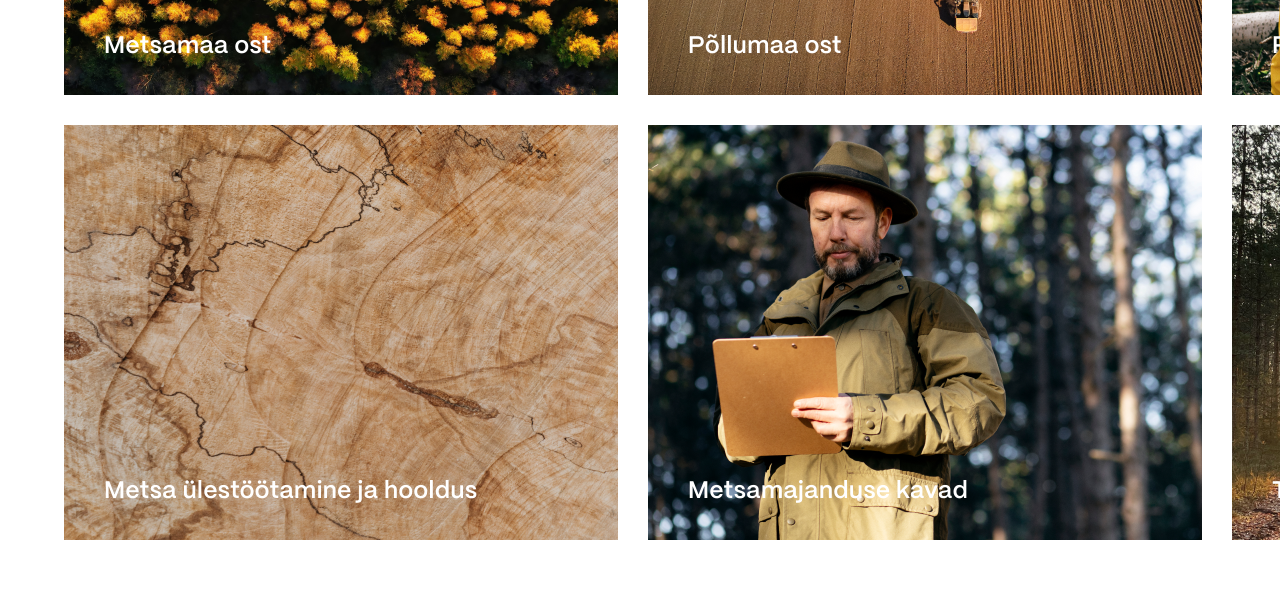
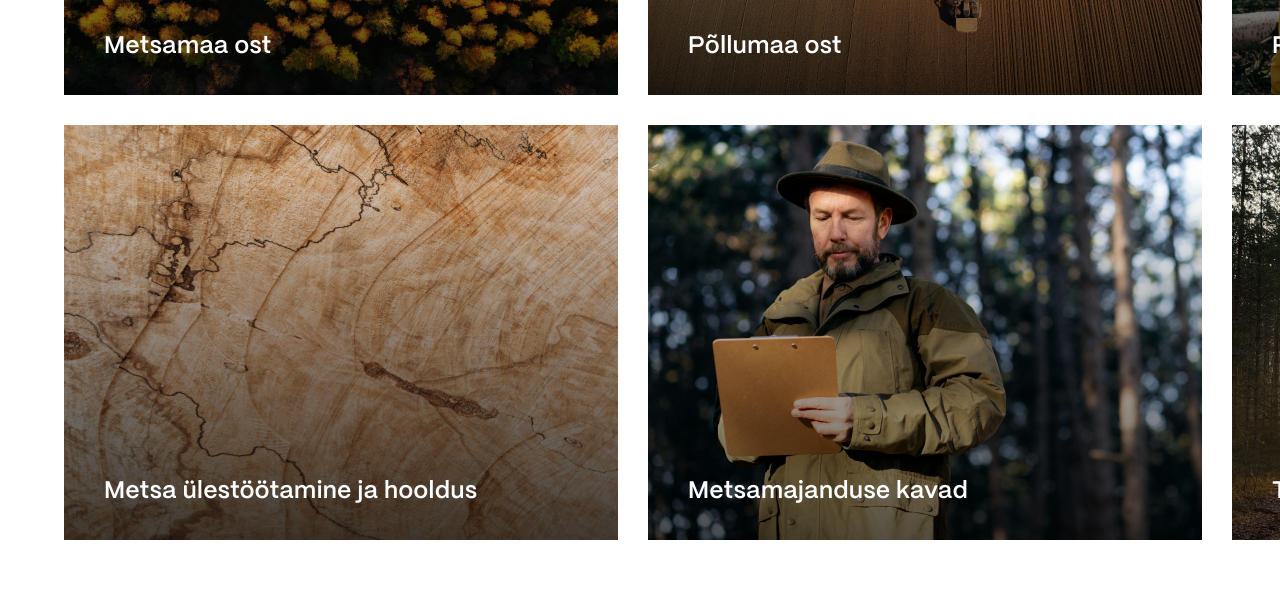
Before and after one commit to deimar10/Eramaa, a Vue app in the folder vue-project-eramaa/: page / in a window 1280 px wide. Shown: the part 1200-1790 px from the top of the page. Built offline with nearby package versions, Linux system fonts and the light colour scheme; some icons are missing.

Commit message:
Made some style adjustments

```diff
--- a/vue-project-eramaa/src/pages/Home.scss
+++ b/vue-project-eramaa/src/pages/Home.scss
@@ -117,10 +117,32 @@ body {
     gap: 30px;
 }
 
+.services-filter-overlay {
+    position: absolute;
+    top: 0;
+    left: 0;
+    width: 100%;
+    height: 100%;
+    background: rgb(0,0,0);
+    background: linear-gradient(0deg, rgba(0, 0, 0, 0.671) 0%, rgba(0, 0, 0, 0) 86%);
+}
+
 .services-grid-item {
     position: relative;
     width: 554px;
     height: 415px;
+    overflow: hidden;
+    cursor: pointer;
+    .service-hover-container {
+        position: absolute;
+        bottom: -100%;
+        right: 30px;
+        transition: bottom 0.5s ease;
+    }
+
+    &:hover .service-hover-container {
+        bottom: 40px;
+    }
 }
 
 .services-heading {
@@ -148,7 +170,7 @@ body {
 .about-grid-container {
     display: grid;
     grid-template-columns: 50% 50%;
-    width: 90%;
+    width: 87.5%;
     margin: 0 auto;
     gap: 30px;
     .about-grid-item {
@@ -201,6 +223,12 @@ body {
     background-repeat: no-repeat;
 }
 
+.join-image-container {
+    position: absolute;
+    top: 103px;
+    right: 100px;
+}
+
 .join-description-container {
     position: absolute;
     bottom: 150px;
--- a/vue-project-eramaa/src/pages/Home.vue
+++ b/vue-project-eramaa/src/pages/Home.vue
@@ -39,39 +39,63 @@
         <div class="services-main-container">
             <div class="grid-container">
                 <div class="services-grid-item">
+                    <div class="services-filter-overlay"></div>
                     <img src="/Images/red-zeppelin-BPoCgY-I4gk-unsplash.png">
                     <div class="services-heading">
                         <h4>Metsamaa ost</h4>
                     </div>
+                    <div class="service-hover-container">
+                        <img src="/Images/Group 51154.svg">
+                    </div>
                 </div>
                 <div class="services-grid-item">
+                    <div class="services-filter-overlay"></div>
                     <img src="/Images/red-zeppelin-wK8FotlDnrc-unsplash.png">
                     <div class="services-heading">
                         <h4>Põllumaa ost</h4>
                     </div>
+                    <div class="service-hover-container">
+                        <img src="/Images/Group 51154.svg">
+                    </div>
                 </div>
                 <div class="services-grid-item">
+                    <div class="services-filter-overlay"></div>
                     <img src="/Images/pexels-karolina-grabowska-4206049.png">
                     <div class="services-heading">
                         <h4>Raieõiguse ost</h4>
                     </div>
+                    <div class="service-hover-container">
+                        <img src="/Images/Group 51154.svg">
+                    </div>
                 </div>
                 <div class="services-grid-item">
+                    <div class="services-filter-overlay"></div>
                     <img src="/Images/marina-reich-HYZLZYJfkIk-unsplash.png">
                     <div class="services-heading">
                         <h4>Metsa ülestöötamine ja hooldus</h4>
                     </div>
+                    <div class="service-hover-container">
+                        <img src="/Images/Group 51154.svg">
+                    </div>
                 </div>
                 <div class="services-grid-item">
+                    <div class="services-filter-overlay"></div>
                     <img src="/Images/close-up-park-ranger-woods.png">
                     <div class="services-heading">
                         <h4>Metsamajanduse kavad</h4>
                     </div>
+                    <div class="service-hover-container">
+                        <img src="/Images/Group 51154.svg">
+                    </div>
                 </div>
                 <div class="services-grid-item">
+                    <div class="services-filter-overlay"></div>
                     <img src="/Images/image 202.png">
                     <div class="services-heading">
                         <h4>Tutvu tööprotsessidega</h4>
+                    </div>
+                    <div class="service-hover-container">
+                        <img src="/Images/Group 51154.svg">
                     </div>
                 </div>
             </div>
@@ -103,6 +127,9 @@
             <video ref="videoPlayer3" style="height: 100vh; width: 100%; object-fit: cover;" loop>
                 <source :src="videoSource3" type="video/mp4" />
             </video>
+            <div class="join-image-container">
+                <img src="/Images/CTA_Shape.png">
+            </div>
             <div class="join-description-container">
                 <h2>Liitu meie tiimiga</h2>
                 <p>Ootame oma kogenud meeskonda hakkajat uut liiget, kes väärtustab Eesti metsi ja tunneb huvi heast metsamajandamisest.</p>
```
